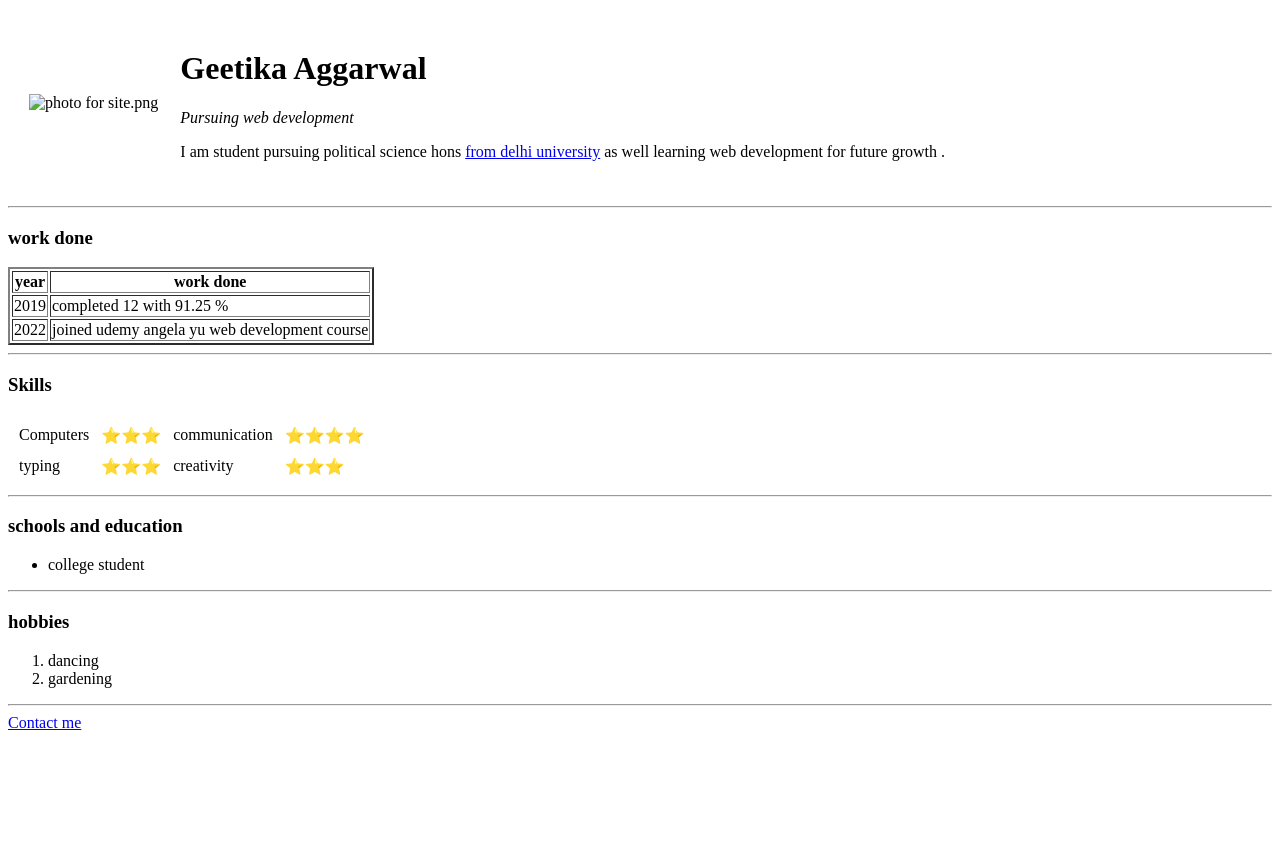
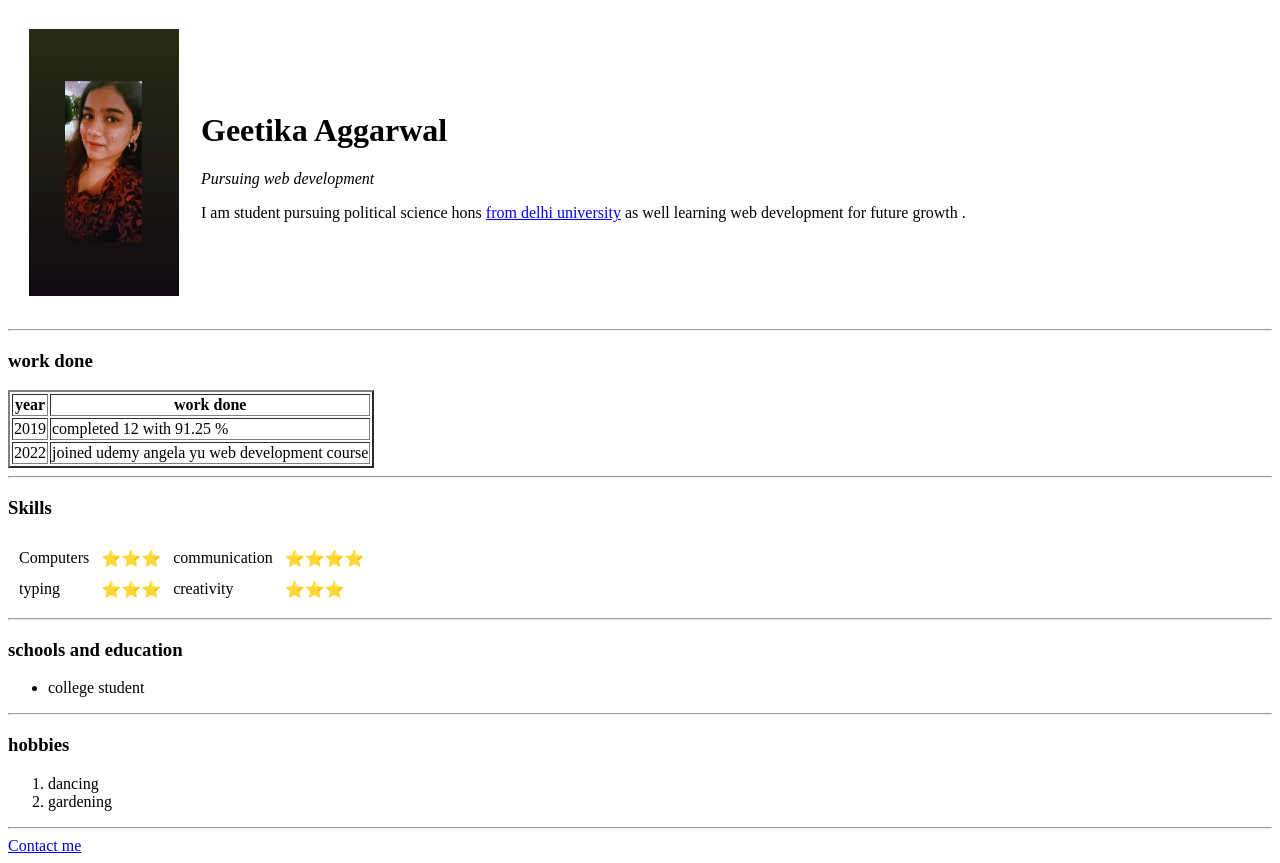
Before and after one commit to geetikaagg/cv, a plain HTML site: page index.html in a window 1280 px wide. Before the commit the page ends 800 px from the top, so only its background shows below. Drawn offline with Linux system fonts and the light colour scheme.

Commit message:
Add files via upload

```diff
--- a/index.html
+++ b/index.html
@@ -9,7 +9,7 @@
 <body>
   <table cellspacing ="20">
     <tr>
-      <td><img src="photo for site.png " alt="photo for site.png"></td>
+      <td><img src="geetujpeg.jpg " alt="photo for site.png"></td>
       <td>  <h1> Geetika Aggarwal </h1>
         <p><i> Pursuing web development </i> </p>
         <p>I am student pursuing political science hons <a href="http://www.du.ac.in/">from delhi university</a> as well learning web development for future growth .
```
